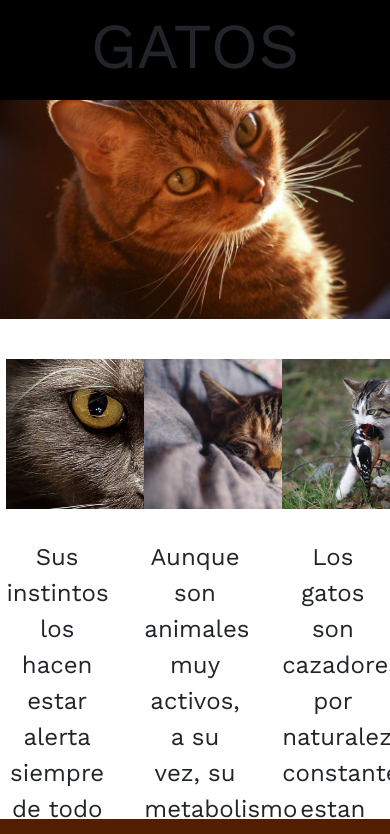
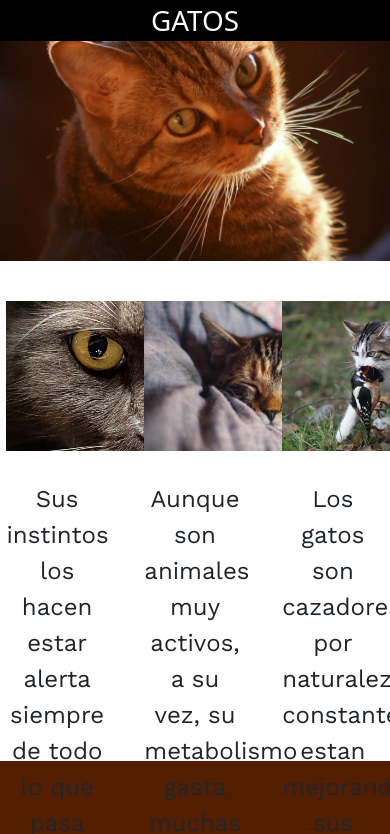
Before and after one commit to LuisGutWo/landing-page-gatos, a plain HTML site: page index.html in a window 390 px wide. Shown: the top 834 px of the page. Drawn offline with nearby package versions, Linux system fonts and the light colour scheme.

Commit message:
headder responsive

```diff
--- a/assets/css/styles.css
+++ b/assets/css/styles.css
@@ -8,14 +8,14 @@ html {
 }
 
 body {
-  background-color: black;
-  color: beige;
+  color: whitesmoke;
 }
 
 /* nav-h1  */
 
-nav {
-  height: 100px;
+.headder-title {
+  height: auto;
+  border: 1rem solid black;
   background-color: black;
 }
 .nav {
@@ -63,9 +63,6 @@ img {
   font-family: "Work Sans", sans-serif;
 }
 
-.main-description {
-}
-
 /* imq gallery */
 .gallery {
   background-color: #531d00;
--- a/index.html
+++ b/index.html
@@ -18,12 +18,11 @@
 </head>
 
 <body>
-
-    <nav class="nav">
-        <h1>GATOS</h1>
-    </nav>
     <header class="header-content">
-        <img src="assets/img/gato_portada.jpg" class="header-image" alt="Imagen gato portada">
+        <div class="header-title bg-black text-center text-light">
+            <h1 class="header-title m-0 py-1">GATOS</h1>
+        </div>
+        <img src="assets/img/gato_portada.jpg" class="header-image img-fluid" alt="Imagen gato portada">
     </header>
 
     <main class="main-description">
```
